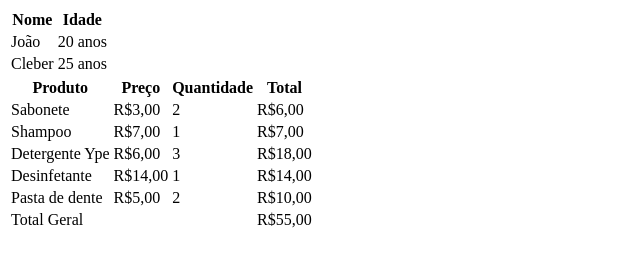
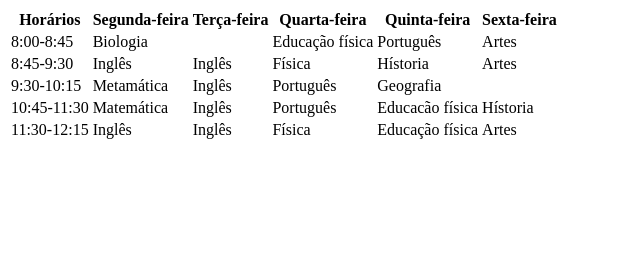
Before and after one commit to elyezzzer/Aula1, a plain HTML site: page index.html in a window 1280 px wide. Shown: the whole page, without its empty margins (0-640 px from the left). Drawn offline with Linux system fonts and the light colour scheme.

Commit message:
Trabalho06/08

```diff
--- a/index.html
+++ b/index.html
@@ -2,64 +2,55 @@
 <html>
     <head>
         <meta charset="UTF-8">
-        <title>Aula 3 - Tabelas</title>
+        <title>Atividade 06/08</title>
     </head>
     <body>
-        <!--Exemplo de tabela-->
         <table>
             <tr>
-                <th>Nome</th>
-                <th>Idade</th>
+                <th>Horários</th>
+                <th>Segunda-feira</th>
+                <th>Terça-feira</th>
+                <th>Quarta-feira</th>
+                <th>Quinta-feira</th>
+                <th>Sexta-feira</th>
             </tr>
             <tr>
-                <td>João</td>
-                <td>20 anos</td>
+                <td>8:00-8:45</td>
+                <td colspan="2">Biologia</td>
+                <td>Educação física</td>
+                <td>Português</td>
+                <td>Artes</td>
             </tr>
             <tr>
-                <td>Cleber</td>
-                <td>25 anos</td>
-            </tr>
-        </table>
-        <table>
-            <tr>
-                <th>Produto</th>
-                <th>Preço</th>
-                <th>Quantidade</th>
-                <th>Total</th>
+                <td>8:45-9:30</td>
+                <td>Inglês</td>
+                <td>Inglês</td>
+                <td>Física</td>
+                <td>Hístoria</td>
+                <td>Artes</td>
             </tr>
             <tr>
-                <td>Sabonete</td>
-                <td>R$3,00</td>
-                <td>2</td>
-                <td>R$6,00</td>
+                <td>9:30-10:15</td>
+                <td>Metamática</td>
+                <td>Inglês</td>
+                <td>Português</td>
+                <td colspan="2">Geografia</td>
             </tr>
             <tr>
-                <td>Shampoo</td>
-                <td>R$7,00</td>
-                <td>1</td>
-                <td>R$7,00</td>
+                <td>10:45-11:30</td>
+                <td>Matemática</td>
+                <td>Inglês</td>
+                <td>Português</td>
+                <td>Educacão física</td>
+                <td>Hístoria</td>
             </tr>
             <tr>
-                <td>Detergente Ype</td>
-                <td>R$6,00</td>
-                <td>3</td>
-                <td>R$18,00</td>
-            </tr>
-            <tr>
-                <td>Desinfetante</td>
-                <td>R$14,00</td>
-                <td>1</td>
-                <td>R$14,00</td>
-            </tr>
-            <tr>
-                <td>Pasta de dente</td>
-                <td>R$5,00</td>
-                <td>2</td>
-                <td>R$10,00</td>
-            </tr>
-            <tr>
-                <td colspan="3">Total Geral</td>
-                <td>R$55,00</td>
+                <td>11:30-12:15</td>
+                <td>Inglês</td>
+                <td>Inglês</td>
+                <td>Física</td>
+                <td>Educação física</td>
+                <td>Artes</td>
             </tr>
         </table>
 
```
Also changed, not shown: programacao.jpeg (deleted), styles.css (added).
